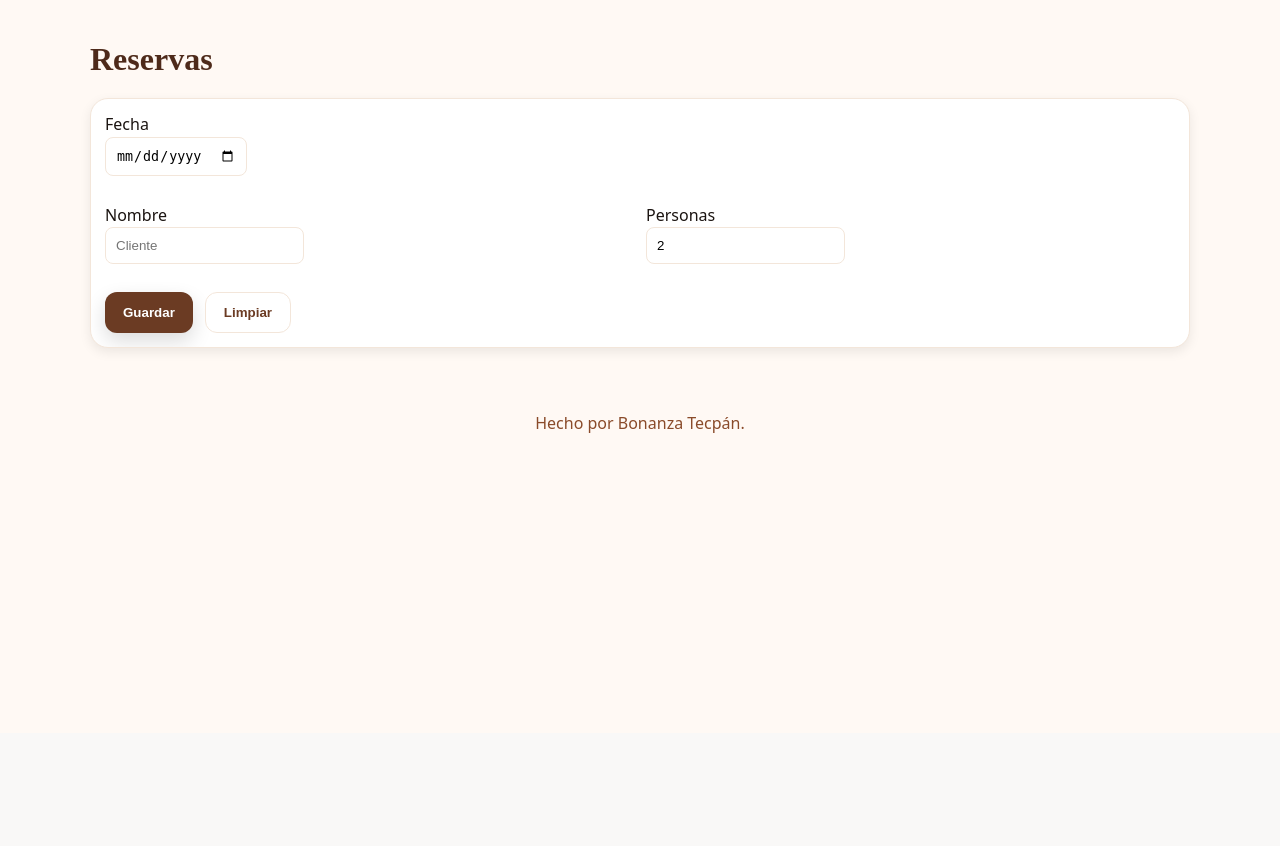
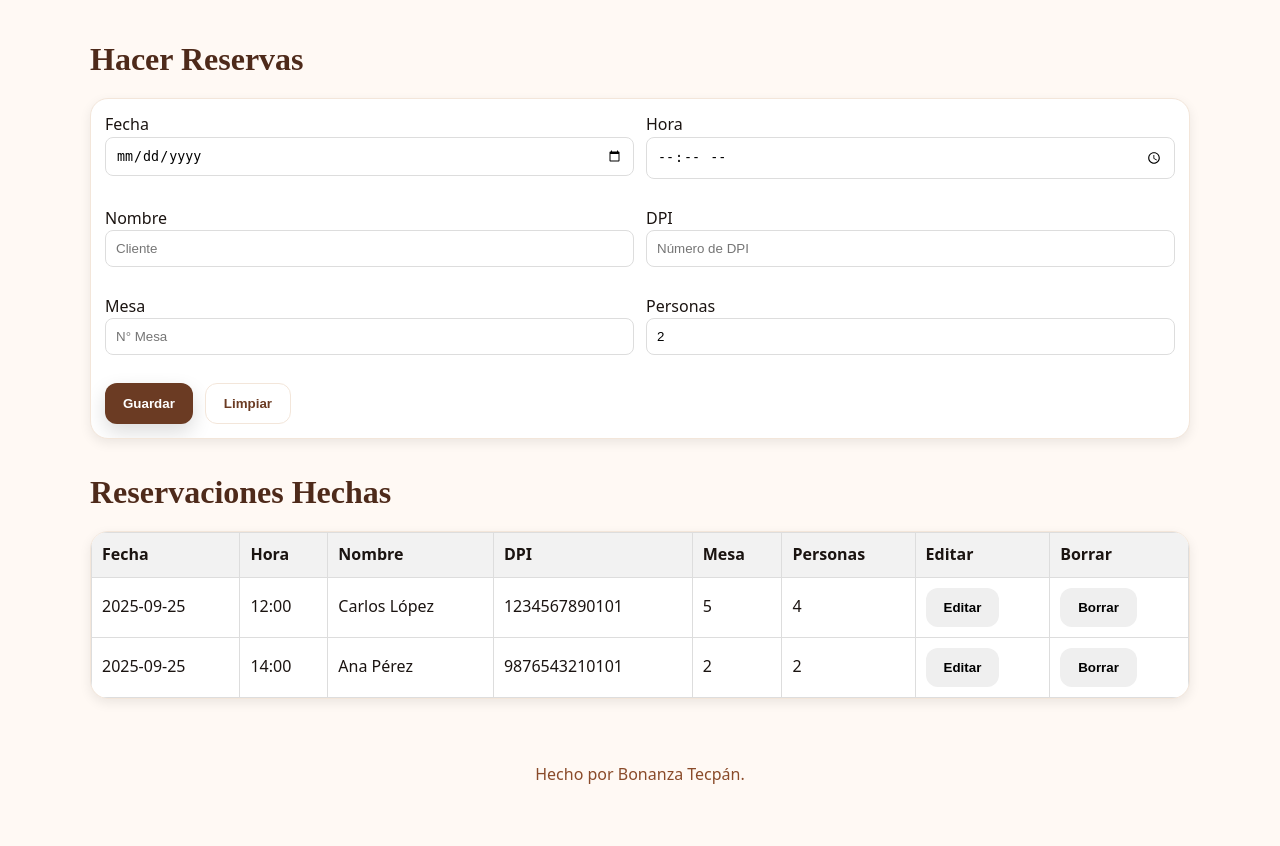
Before and after one commit to Juanka20-Sandoval00/ProyectoDesarrolloWeb, a PHP site: page /reservas.php in a window 1280 px wide. Shown: the part 67-913 px from the top of the page. Before the commit the page ends 500 px from the top, so only its background shows below. Run offline with PHP 8.4, Linux system fonts and the light colour scheme; a stand-in replaces the project's code that opens the database connection; some web fonts are replaced.

Commit message:
Muestra reservas ya hechas

```diff
--- /dev/null
+++ b/CSS/stylereservas.css
@@ -0,0 +1,35 @@
+/* Tabla de reservas */
+.tabla-reservas {
+  width: 100%;
+  border-collapse: collapse;
+}
+
+.tabla-reservas th,
+.tabla-reservas td {
+  border: 1px solid #ddd;
+  padding: 10px;
+  text-align: left;
+}
+
+.tabla-reservas th {
+  background-color: #f2f2f2;
+}
+
+/* Inputs del formulario de reservas */
+input[type="text"],
+input[type="number"],
+input[type="date"],
+input[type="time"] {
+  padding: 10px;
+  border-radius: 8px;
+  border: 1px solid #ddd;   /* gris suave, no negro */
+  outline: none;
+  width: 100%;              /* que ocupe todo el ancho de la celda */
+  box-sizing: border-box;   /* evita que el padding desajuste */
+}
+
+/* Efecto al hacer clic */
+input:focus {
+  border-color: #4E2A1A;    /* café corporativo */
+  box-shadow: 0 0 4px rgba(78, 42, 26, 0.5);
+}
--- a/login.php
+++ b/login.php
@@ -1,5 +1,5 @@
 <?php
-include 'conexionBD.php';
+//include 'conexionBD.php';
 ?>
 
 <!DOCTYPE html>
--- a/reservas.php
+++ b/reservas.php
@@ -6,6 +6,7 @@
   <meta name="viewport" content="width=device-width, initial-scale=1">
   <title>Reservas · Bonanza Tecpán</title>
   <link rel="stylesheet" href="CSS/styles.css">
+  <link rel="stylesheet" href="CSS/stylereservas.css">
   <meta name="theme-color" content="#4E2A1A"/>
 </head>
 <body>
@@ -16,32 +17,97 @@
       <div class="title">Bonanza Tecpán</div>
     </div>
     <nav class="menu tabs">
-      <a href="menu.php" target="_blank" class="">Menú</a>
-      <a href="ordenes.php" target="_blank" class="">Órdenes</a>
+      <a href="menu.php" target="_blank">Menú</a>
+      <a href="ordenes.php" target="_blank">Órdenes</a>
       <a href="reservas.php" target="_blank" class="active">Reservas</a>
-      <a href="inventario.php" target="_blank" class="">Inventario</a>
+      <a href="inventario.php" target="_blank">Inventario</a>
     </nav>
   </div>
 </header>
 
+<main class="container section">
+  <!-- Formulario -->
+  <h2>Hacer Reservas</h2>
+  <div class="card p">
 
-<main class="container section">
-  <h2>Reservas</h2>
-  <div class="card p">
-    <div class="p">
-      <label>Fecha<br/><input type="date" style="padding:10px; border-radius:8px; border:1px solid var(--bone-200);"></label>
+    <!-- Fecha y Hora -->
+    <div class="p" style="display:grid; grid-template-columns:1fr 1fr; gap:12px;">
+      <label>Fecha<br/>
+        <input type="date" required>
+      </label>
+      <label>Hora<br/>
+        <input type="time" required>
+      </label>
     </div>
-    <div class="p" style="display:grid; grid-template-columns: 1fr 1fr; gap: 12px;">
-      <label>Nombre<br/><input type="text" placeholder="Cliente" style="padding:10px; border-radius:8px; border:1px solid var(--bone-200);"></label>
-      <label>Personas<br/><input type="number" min="1" value="2" style="padding:10px; border-radius:8px; border:1px solid var(--bone-200);"></label>
+
+    <!-- Nombre y DPI -->
+    <div class="p" style="display:grid; grid-template-columns:1fr 1fr; gap:12px;">
+      <label>Nombre<br/>
+        <input type="text" placeholder="Cliente" required>
+      </label>
+      <label>DPI<br/>
+        <input type="number" placeholder="Número de DPI" required>
+      </label>
     </div>
+
+    <!-- Mesa y Personas -->
+    <div class="p" style="display:grid; grid-template-columns:1fr 1fr; gap:12px;">
+      <label>Mesa<br/>
+        <input type="number" min="1" placeholder="N° Mesa" required>
+      </label>
+      <label>Personas<br/>
+        <input type="number" min="1" value="2" required>
+      </label>
+    </div>
+
+    <!-- Botones -->
     <div class="p" style="display:flex; gap: 12px;">
       <button class="btn btn-primary">Guardar</button>
-      <button class="btn btn-ghost">Limpiar</button>
+      <button class="btn btn-ghost" type="reset">Limpiar</button>
     </div>
   </div>
+
+  <!-- Tabla de Reservaciones -->
+  <h2 style="margin-top:30px;">Reservaciones Hechas</h2>
+  <div class="card p">
+    <table class="tabla-reservas">
+      <thead>
+        <tr>
+          <th>Fecha</th>
+          <th>Hora</th>
+          <th>Nombre</th>
+          <th>DPI</th>
+          <th>Mesa</th>
+          <th>Personas</th>
+          <th>Editar</th>
+          <th>Borrar</th>
+        </tr>
+      </thead>
+      <tbody>
+        <tr>
+          <td>2025-09-25</td>
+          <td>12:00</td>
+          <td>Carlos López</td>
+          <td>1234567890101</td>
+          <td>5</td>
+          <td>4</td>
+          <td><button class="btn btn-warning">Editar</button></td>
+          <td><button class="btn btn-danger">Borrar</button></td>
+        </tr>
+        <tr>
+          <td>2025-09-25</td>
+          <td>14:00</td>
+          <td>Ana Pérez</td>
+          <td>9876543210101</td>
+          <td>2</td>
+          <td>2</td>
+          <td><button class="btn btn-warning">Editar</button></td>
+          <td><button class="btn btn-danger">Borrar</button></td>
+        </tr>
+      </tbody>
+    </table>
+  </div>
 </main>
-
 
 <footer class="footer">
   Hecho por Bonanza Tecpán.
```
Also changed, not shown: CSS/styles.css (line endings or trailing spaces).
